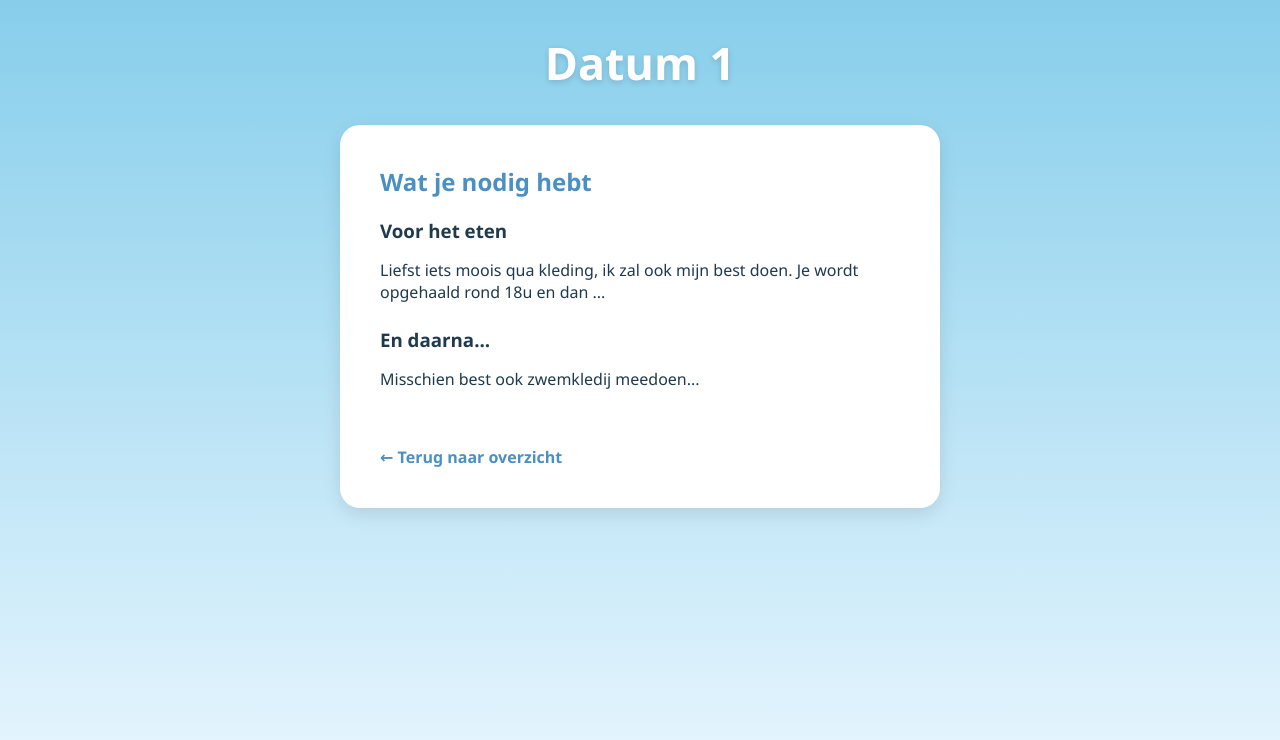
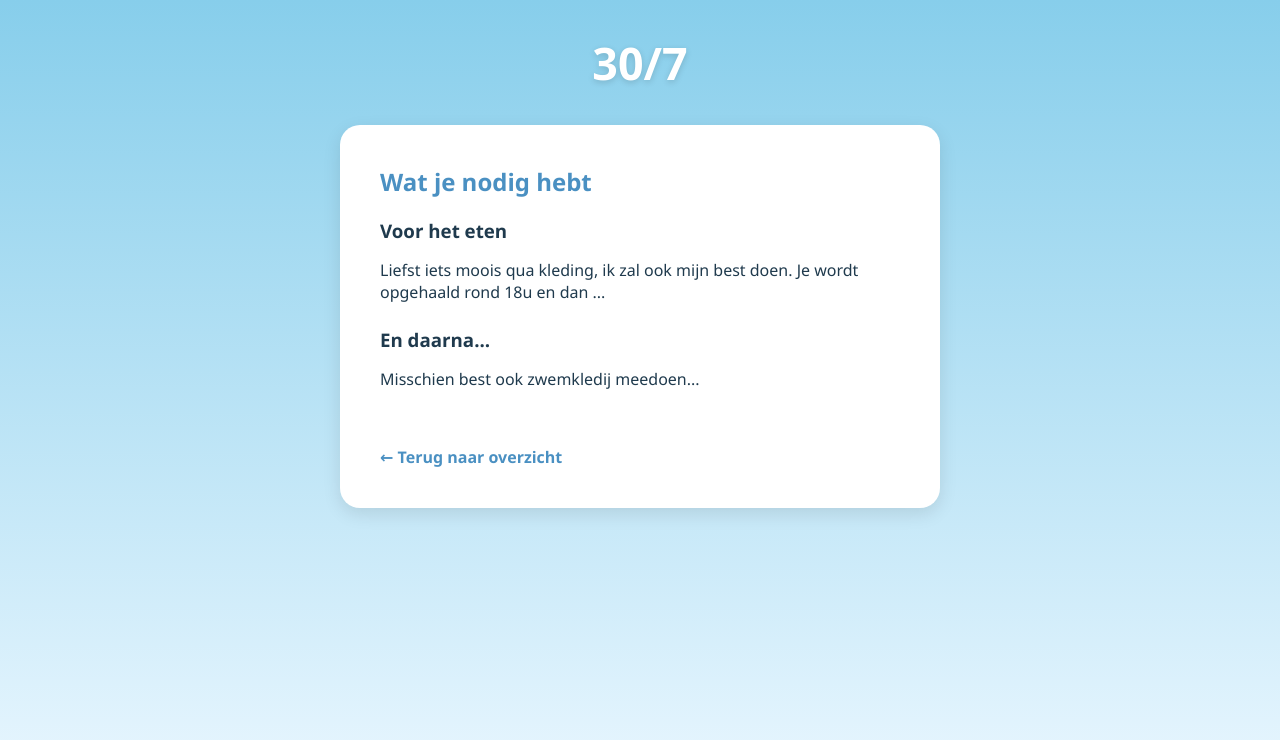
Before and after one commit to KobeStrubbe1/Noorvent, a website: page datum1.html in a window 1280 px wide. Drawn offline with Linux system fonts and the light colour scheme.

Commit message:
Update datum1 title with actual date
Co-Authored-By: Claude Sonnet 5 <noreply@anthropic.com>

```diff
--- a/datum1.html
+++ b/datum1.html
@@ -2,13 +2,13 @@
 <html lang="nl">
 <head>
   <meta charset="UTF-8">
-  <title>Noorvent - Datum 1</title>
+  <title>Noorvent - 30/7</title>
   <meta name="viewport" content="width=device-width, initial-scale=1.0">
   <link rel="stylesheet" href="style.css">
 </head>
 <body>
   <header>
-    <h1>Datum 1</h1>
+    <h1>30/7</h1>
   </header>
 
   <div class="pagina">
```
